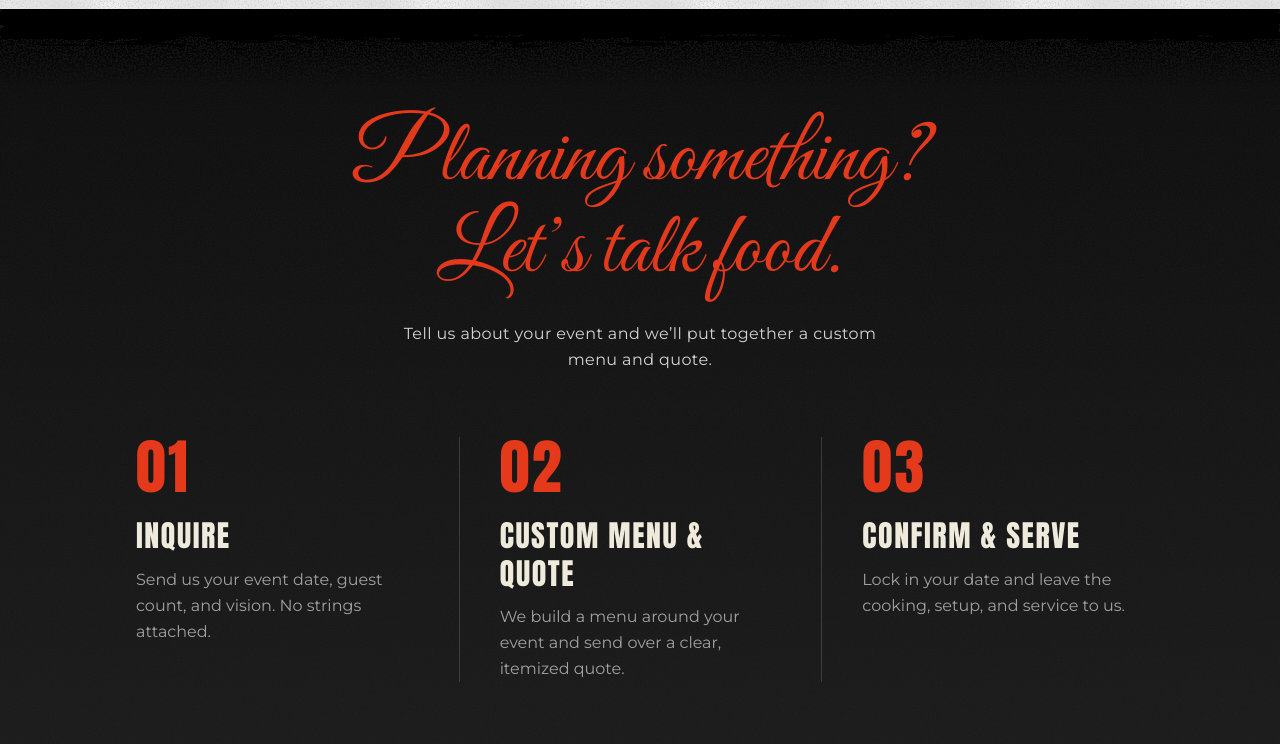
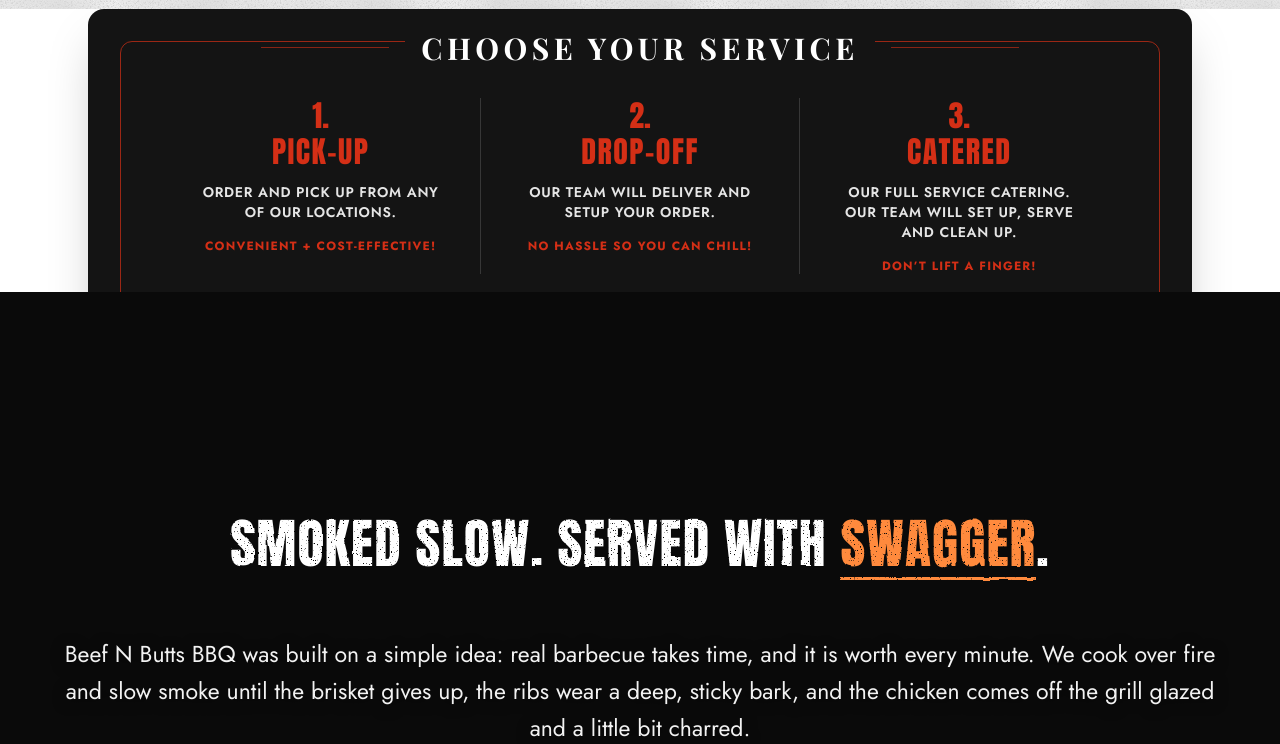
Before and after one commit to Code-Assassin-Fred/Beef-and-Butts-BBQ, a Next.js app: page / in a window 1280 px wide. Shown: the part 5740-6484 px from the top of the page. Built offline with nearby package versions, Linux system fonts and the light colour scheme.

Commit message:
Steps card redesign

```diff
--- a/components/About.tsx
+++ b/components/About.tsx
@@ -97,7 +97,7 @@
                     <div className="absolute inset-0 bg-gradient-to-b from-black/75 via-black/60 to-black/80" />
                 </div>
 
-                <div className="mx-auto w-full max-w-7xl px-6 py-28 text-center sm:px-10 md:py-40">
+                <div className="mx-auto w-full max-w-7xl px-6 pt-36 pb-28 text-center sm:px-10 sm:pt-48 md:pb-40 lg:pt-56">
                     <h1
                         id="about-heading"
                         className={`${displayFont.className} text-[clamp(1.9rem,4.2vw,4rem)] uppercase leading-[1.05] tracking-[0.02em] md:whitespace-nowrap`}
--- a/components/CateringEvents.tsx
+++ b/components/CateringEvents.tsx
@@ -277,88 +277,99 @@
                 </div>
             </div>
 
-            {/* ============ Part 2: "Let's talk food" (dark band at the bottom of the same section) ============ */}
-            <div
-                className={`${darkBodyFont.className} relative isolate overflow-hidden bg-gradient-to-b from-[#0a0a0a] via-[#131313] to-[#1c1c1c] text-[#EEEBDC]`}
+            {/* ============ Part 2: Floating "Choose Your Service" Card (straddling Catering & About) ============ */}
+            <div className="relative z-30 mx-auto -mb-28 max-w-6xl px-4 sm:-mb-36 sm:px-6 lg:-mb-40">
+                <div className="relative rounded-2xl bg-[#141414] p-4 text-white shadow-2xl sm:p-6 md:p-8">
+                    {/* Inner orange accent border */}
+                    <div className="relative rounded-xl border border-[#D42F16]/70 p-5 sm:p-8 md:p-10">
+                        {/* Top title with horizontal lines interrupting border */}
+                        <div className="relative -mt-10 mb-8 sm:-mt-13 text-center">
+                            <div className="flex items-center justify-center gap-4">
+                                <span className="hidden h-[1px] w-12 bg-[#D42F16]/60 sm:block sm:w-24 md:w-32" />
+                                <span
+                                    className={`${ampFont.className} italic bg-[#141414] px-4 text-xl font-bold uppercase tracking-[0.15em] text-white sm:text-2xl md:text-3xl`}
                                 >
-                {/* Film grain */}
-                <div
-                    aria-hidden="true"
-                    className="pointer-events-none absolute inset-0 -z-10 opacity-[0.07] mix-blend-screen"
-                    style={{ backgroundImage: DARK_GRAIN }}
-                />
-
-                {/* Top edge: charred band + soot flecks */}
-                <div aria-hidden="true" className="pointer-events-none absolute inset-x-0 top-0 -z-10 h-28">
-                    <div className="absolute inset-x-0 -top-4 h-12 bg-[#050505]" style={{ filter: "url(#cat-torn-edge)" }} />
-                    <div
-                        className="absolute inset-x-0 top-6 h-14 bg-[#050505]"
-                        style={{
-                            filter: "url(#cat-flecks)",
-                            WebkitMaskImage: "linear-gradient(to bottom, #000, transparent)",
-                            maskImage: "linear-gradient(to bottom, #000, transparent)",
-                        }}
-                    />
+                                    Choose Your Service
+                                </span>
+                                <span className="hidden h-[1px] w-12 bg-[#D42F16]/60 sm:block sm:w-24 md:w-32" />
+                            </div>
                         </div>
 
-                {/* Bottom edge: rough red ember streak */}
-                <div aria-hidden="true" className="pointer-events-none absolute bottom-0 left-0 -z-10 h-3 w-[78%]">
-                    <div
-                        className="h-full w-full"
-                        style={{
-                            background:
-                                "linear-gradient(90deg, transparent 0%, #5e0f08 8%, #a8200d 32%, #c4421a 50%, #a8200d 64%, #6e140a 85%, transparent 100%)",
-                            filter: "url(#cat-streak)",
-                        }}
-                    />
-                </div>
-
-                <div className="mx-auto max-w-6xl px-5 pb-24 pt-20 sm:px-8 sm:pt-24 md:pb-28">
-                    <div className="text-center">
-                        <h3
-                            className={`${scriptFont.className} py-2 text-[clamp(3rem,7vw,5.5rem)] leading-[1.05] text-[#E5391C]`}
-                        >
-                            Planning something?
-                            <br />
-                            Let&rsquo;s talk food.
-                        </h3>
-                        <p className="mx-auto mt-4 max-w-lg text-base leading-relaxed tracking-wide text-neutral-300">
-                            Tell us about your event and we&rsquo;ll put together a custom menu and quote.
+                        {/* 3 Steps / Columns */}
+                        <div className="grid gap-8 md:grid-cols-3 md:gap-0">
+                            {/* 1. Pick-up */}
+                            <div className="flex flex-col items-center text-center md:px-6 lg:px-8">
+                                <span className={`${displayFont.className} text-2xl font-bold text-[#D42F16] sm:text-3xl`}>
+                                    1.
+                                </span>
+                                <h4 className={`${displayFont.className} text-2xl uppercase tracking-[0.05em] text-[#D42F16] sm:text-3xl`}>
+                                    Pick-Up
+                                </h4>
+                                <p className="mt-3 text-xs font-semibold uppercase tracking-wider text-neutral-200 sm:text-sm">
+                                    Order and pick up from any of our locations.
+                                </p>
+                                <p className="mt-4 text-[11px] font-bold uppercase tracking-widest text-[#D42F16] sm:text-xs">
+                                    Convenient + Cost-Effective!
                                 </p>
                             </div>
 
-                    {/* Steps: a real sequence, so numbering is meaningful */}
-                    <ol className="mt-16 grid gap-12 md:grid-cols-3 md:gap-0">
-                        {STEPS.map((s, i) => (
-                            <li
-                                key={s.n}
-                                className={`md:px-8 lg:px-10 ${i > 0 ? "md:border-l md:border-white/15" : "md:pl-0"} ${i === STEPS.length - 1 ? "md:pr-0" : ""
-                                    }`}
+                            {/* 2. Drop-off */}
+                            <div className="flex flex-col items-center text-center md:border-x md:border-white/15 md:px-6 lg:px-8">
+                                <span className={`${displayFont.className} text-2xl font-bold text-[#D42F16] sm:text-3xl`}>
+                                    2.
+                                </span>
+                                <h4 className={`${displayFont.className} text-2xl uppercase tracking-[0.05em] text-[#D42F16] sm:text-3xl`}>
+                                    Drop-Off
+                                </h4>
+                                <p className="mt-3 text-xs font-semibold uppercase tracking-wider text-neutral-200 sm:text-sm">
+                                    Our team will deliver and setup your order.
+                                </p>
+                                <p className="mt-4 text-[11px] font-bold uppercase tracking-widest text-[#D42F16] sm:text-xs">
+                                    No Hassle so you can chill!
+                                </p>
+                            </div>
+
+                            {/* 3. Catered */}
+                            <div className="flex flex-col items-center text-center md:px-6 lg:px-8">
+                                <span className={`${displayFont.className} text-2xl font-bold text-[#D42F16] sm:text-3xl`}>
+                                    3.
+                                </span>
+                                <h4 className={`${displayFont.className} text-2xl uppercase tracking-[0.05em] text-[#D42F16] sm:text-3xl`}>
+                                    Catered
+                                </h4>
+                                <p className="mt-3 text-xs font-semibold uppercase tracking-wider text-neutral-200 sm:text-sm">
+                                    Our full service catering. Our team will set up, serve and clean up.
+                                </p>
+                                <p className="mt-4 text-[11px] font-bold uppercase tracking-widest text-[#D42F16] sm:text-xs">
+                                    Don&rsquo;t lift a finger!
+                                </p>
+                            </div>
+                        </div>
+
+                        {/* Bottom line + phone & CTA row */}
+                        <div className="mt-8 border-t border-[#D42F16]/50 pt-6">
+                            <div className="flex flex-col items-center justify-between gap-4 text-center sm:flex-row sm:text-left">
+                                <div className="flex items-center gap-3">
+                                    <svg
+                                        className="h-6 w-6 text-[#D42F16]"
+                                        fill="currentColor"
+                                        viewBox="0 0 24 24"
+                                        aria-hidden="true"
                                     >
-                                <span
-                                    aria-hidden="true"
-                                    className={`${displayFont.className} block text-6xl leading-none tracking-[0.04em] text-[#E5391C]`}
-                                >
-                                    {s.n}
+                                        <path d="M6.62 10.79a15.053 15.053 0 006.59 6.59l2.2-2.2c.27-.27.67-.36 1.02-.24 1.12.37 2.33.57 3.57.57.55 0 1 .45 1 1V20c0 .55-.45 1-1 1-9.39 0-17-7.61-17-17 0-.55.45-1 1-1h3.5c.55 0 1 .45 1 1 0 1.25.2 2.45.57 3.57.11.35.03.74-.25 1.02l-2.2 2.2z" />
+                                    </svg>
+                                    <span className="text-sm font-bold text-white sm:text-base md:text-lg">
+                                        Order Catering by phone at <a href="tel:2407070858" className="hover:text-[#D42F16] transition-colors">(240) 707-0858</a>
                                     </span>
-                                <h4
-                                    className={`${displayFont.className} mt-5 text-3xl uppercase leading-tight tracking-[0.05em]`}
-                                >
-                                    {s.title}
-                                </h4>
-                                <p className="mt-3 max-w-xs text-base leading-relaxed text-neutral-400">{s.text}</p>
-                            </li>
-                        ))}
-                    </ol>
-
-                    <div className="mt-16 text-center">
+                                </div>
                                 <Link
                                     href={quoteHref}
-                            className={`${displayFont.className} inline-flex items-center gap-4 bg-[#D42F16] px-12 py-5 text-3xl uppercase tracking-[0.06em] text-white shadow-[0_6px_0_#8f1c0b] transition hover:translate-y-[2px] hover:bg-[#B72511] hover:shadow-[0_4px_0_#8f1c0b] focus-visible:outline focus-visible:outline-2 focus-visible:outline-offset-4 focus-visible:outline-[#EEEBDC]`}
+                                    className={`${displayFont.className} rounded bg-[#D42F16] px-6 py-3 text-base uppercase tracking-[0.06em] text-white transition-colors hover:bg-[#B72511] ${focusRing}`}
                                 >
-                            Request a Quote
-                            <Arrow className="h-6 w-4" />
+                                    Inquire for Catering
                                 </Link>
+                            </div>
+                        </div>
                     </div>
                 </div>
             </div>
```
Lines whose indentation alone changed are shown as unchanged.
